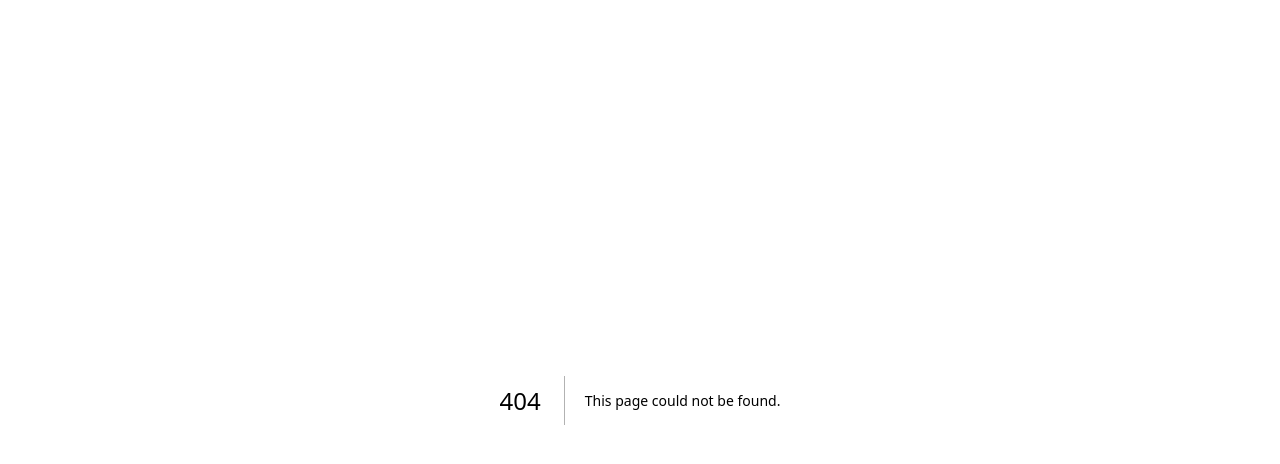
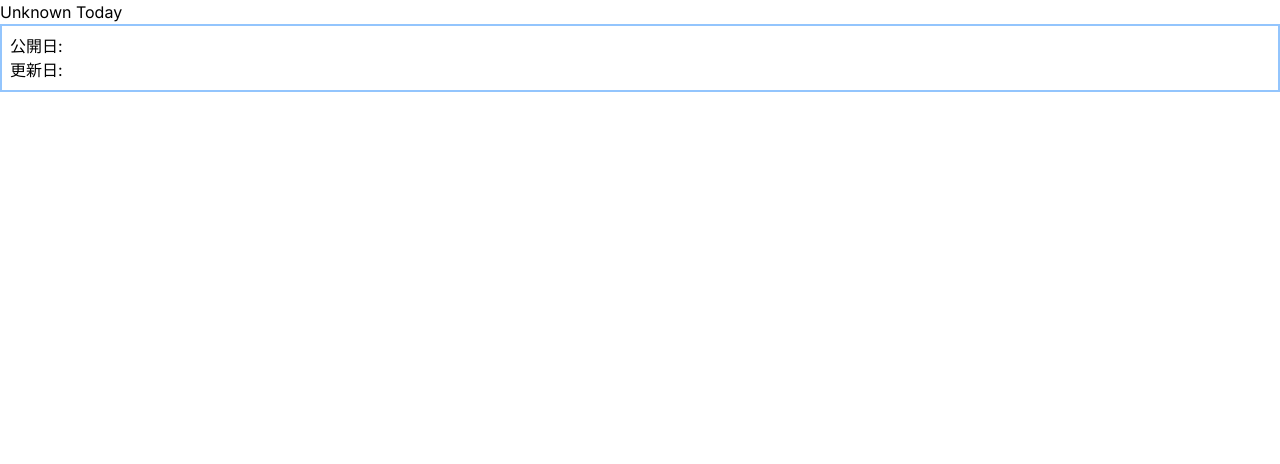
Before and after one commit to Marco3jp/unknown-today, a Next.js app: page /news/1 in a window 1280 px wide. Before the commit this address had no page. Shown: the top 464 px of the page. Built offline with nearby package versions, Linux system fonts and the light colour scheme.

Commit message:
まだ動き見てないけど適当にニュース詳細ページ作った

```diff
--- /dev/null
+++ b/src/app/news/[newsId]/page.tsx
@@ -0,0 +1,42 @@
+import {UnknownTodayNews} from "@/type/unknownTodayNews";
+
+export default function NewsPage() {
+    const newsMock: UnknownTodayNews = {
+        id: 0,
+        title: "",
+        content: "",
+        authors: [],
+        tag: [],
+        date: "",
+        newsPublishedAt: "",
+        newsUpdatedAt: ""
+    }
+
+    return (
+        <>
+            <h1>Unknown Today</h1>
+            <main className="conainer">
+                <article>
+                    <div className="border-2 border-blue-300 p-2">
+                        <h2>{newsMock.title}</h2>
+                        <p>{newsMock.date}</p>
+                        <p>公開日: <time>{newsMock.newsPublishedAt}</time></p>
+                        <p>更新日: <time>{newsMock.newsUpdatedAt}</time></p>
+                        <ul className="list-none text-gray-500 flex">
+                            {newsMock.authors.map((author, index) => (
+                                <li key={author} className={`${index ? 'ml-0.5' : ''}`}>{author}</li>
+                            ))}
+                        </ul>
+                        <ul className="list-none text-gray-500">
+                            {newsMock.tag.map((tag, index) => (
+                                <li key={tag} className={`${index ? 'ml-0.5' : ''}`}>{tag}</li>
+                            ))}
+                        </ul>
+                    </div>
+
+                    <div dangerouslySetInnerHTML={{__html: newsMock.content}}></div>
+                </article>
+            </main>
+        </>
+    );
+}
```
